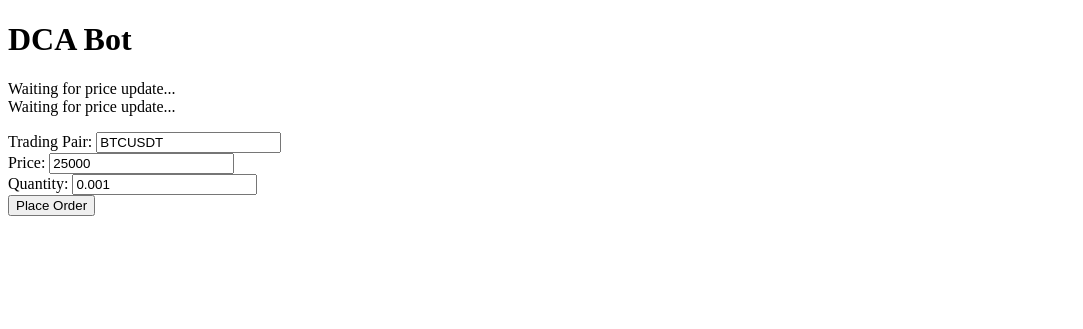
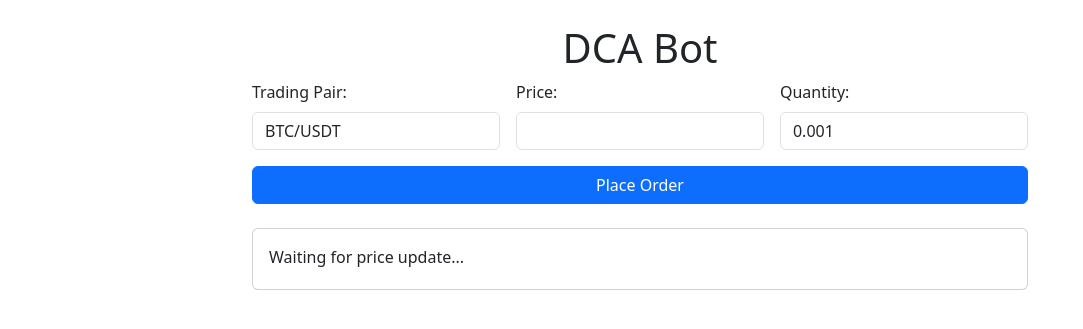
Before and after one commit to alexis/dca-bot-x, a FastAPI app: page / in a window 1280 px wide. Shown: the top 329 px of the page, without its empty margins (0-1083 px from the left). Run offline with FastAPI, Linux system fonts and the light colour scheme; some libraries are stand-ins or nearby versions.

Commit message:
UI visual improvements

```diff
--- a/app/templates/index.html
+++ b/app/templates/index.html
@@ -4,6 +4,11 @@
     <meta charset="UTF-8" />
     <meta name="viewport" content="width=device-width, initial-scale=1.0" />
     <title>DCA Bot</title>
+    <link
+      href="https://cdn.jsdelivr.net/npm/bootstrap@5.3.0-alpha1/dist/css/bootstrap.min.css"
+      rel="stylesheet"
+    />
+
     <script>
       async function placeOrder(event) {
         event.preventDefault();
@@ -23,50 +28,123 @@
           });
 
           const result = await response.json();
-          document.getElementById("result").textContent = response.ok
-            ? `Order placed: ${JSON.stringify(result)}`
-            : `Error: ${result.error}`;
+          const resultValEl = document.getElementById("result-value");
+          const resultCardEl = document.getElementById("result-card");
+          resultCardEl.classList.remove("alert-success", "alert-danger");
+          resultCardEl.style.display = "block";
+          if (response.ok) {
+            resultValEl.textContent = `Order placed: ${JSON.stringify(result)}`;
+            resultCardEl.classList.add("alert-success");
+          } else {
+            resultValEl.textContent = `Error: ${result.error}`;
+            resultCardEl.classList.add("alert-danger");
+          }
         } catch (error) {
-          document.getElementById("result").textContent =
-            `Error: ${error.message}`;
+          resultValEl.textContent = `Error: ${error.message}`;
         }
       }
 
       document.addEventListener("DOMContentLoaded", function () {
-        const socket = new WebSocket("ws://{{request.url.hostname}}:{{request.url.port}}/ws");
+        const socket = new WebSocket(
+          "ws://{{request.url.hostname}}:{{request.url.port}}/ws",
+        );
 
         socket.onmessage = function (event) {
           const data = JSON.parse(event.data);
-          document.getElementById("currentBtcUsdt").textContent =
-            `Current BTC/USDT Price: $${parseFloat(data.BTCUSDT).toFixed(2)}`;
-          document.getElementById("currentBtcEth").textContent =
-            `Current ETH/USDT Price: $${parseFloat(data.ETHUSDT).toFixed(2)}`;
+
+          // Update the prices based on the selected pair
+          const selectedPair = document.getElementById("pair").value;
+          if (selectedPair === "BTCUSDT") {
+            document.getElementById("currentPrice").textContent =
+              `BTC/USDT: $${parseFloat(data.BTCUSDT).toFixed(2)}`;
+          } else if (selectedPair === "ETHUSDT") {
+            document.getElementById("currentPrice").textContent =
+              `ETH/USDT: $${parseFloat(data.ETHUSDT).toFixed(2)}`;
+          }
         };
 
         socket.onerror = function (error) {
           console.error("WebSocket Error:", error);
         };
+
+        // Update price when pair changes
+        document.getElementById("pair").addEventListener("change", function () {
+          const selectedPair = this.value;
+          const event = new Event("message"); // Trigger WebSocket message manually if needed
+          socket.onmessage({
+            data: JSON.stringify({
+              BTCUSDT: selectedPair === "BTCUSDT" ? 0 : null, // Simulating response
+              ETHUSDT: selectedPair === "ETHUSDT" ? 0 : null,
+            }),
+          });
+        });
       });
     </script>
   </head>
   <body>
-    <h1>DCA Bot</h1>
-    <p>
-      <div id="currentBtcUsdt">Waiting for price update...</div>
-      <div id="currentBtcEth">Waiting for price update...</div>
-    </p>
-    <form id="orderForm" onsubmit="placeOrder(event)">
-      <label for="pair">Trading Pair:</label>
-      <input type="text" id="pair" name="pair" value="BTCUSDT" required />
-      <br />
-      <label for="price">Price:</label>
-      <input type="text" id="price" name="price" value="25000" required />
-      <br />
-      <label for="quantity">Quantity:</label>
-      <input type="text" id="quantity" name="quantity" value="0.001" required />
-      <br />
-      <button type="submit">Place Order</button>
-    </form>
-    <div id="result" style="margin-top: 20px; color: green"></div>
+    <div class="container mt-4" style="max-width: 800px">
+      <h1 class="text-center">DCA Bot</h1>
+      <form id="orderForm" onsubmit="placeOrder(event)" class="row g-3">
+        <div class="col-md-4">
+          <label for="pair" class="form-label">Trading Pair:</label>
+          <select id="pair" name="pair" class="form-control" required>
+            <option value="BTCUSDT">BTC/USDT</option>
+            <option value="ETHUSDT">ETH/USDT</option>
+          </select>
+        </div>
+        <div class="col-md-4">
+          <label for="price" class="form-label">Price:</label>
+          <input
+            type="text"
+            id="price"
+            name="price"
+            class="form-control"
+            value=""
+            required
+          />
+        </div>
+        <div class="col-md-4">
+          <label for="quantity" class="form-label">Quantity:</label>
+          <input
+            type="text"
+            id="quantity"
+            name="quantity"
+            class="form-control"
+            value="0.001"
+            required
+          />
+        </div>
+        <div class="col-12">
+          <button type="submit" class="btn btn-primary w-100">
+            Place Order
+          </button>
+        </div>
+      </form>
+
+      <div class="card mt-4">
+        <div class="card-body">
+          <p class="card-text mb-1" id="currentPrice">
+            Waiting for price update...
+          </p>
+        </div>
+      </div>
+
+      <div style="margin-top: 20px">
+        <div
+          id="result-card"
+          class="alert alert-success"
+          role="alert"
+          style="display: none"
+        >
+          <div class="card mt-4">
+            <div id="result-value" class="card-body">
+              Order is beeing placed...
+            </div>
+          </div>
+        </div>
+      </div>
+    </div>
+
+    <script src="https://cdn.jsdelivr.net/npm/bootstrap@5.3.0-alpha1/dist/js/bootstrap.bundle.min.js"></script>
   </body>
 </html>
```
